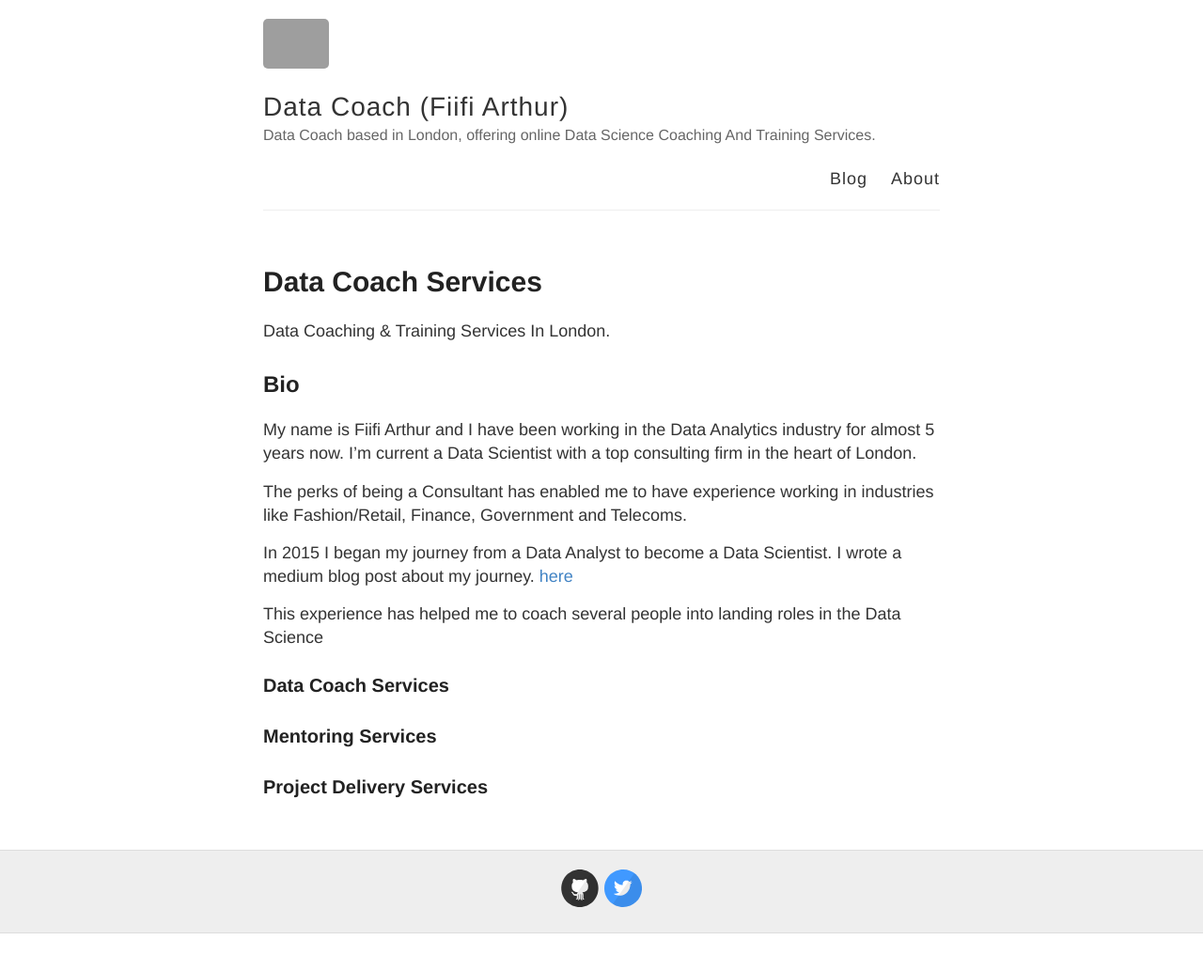
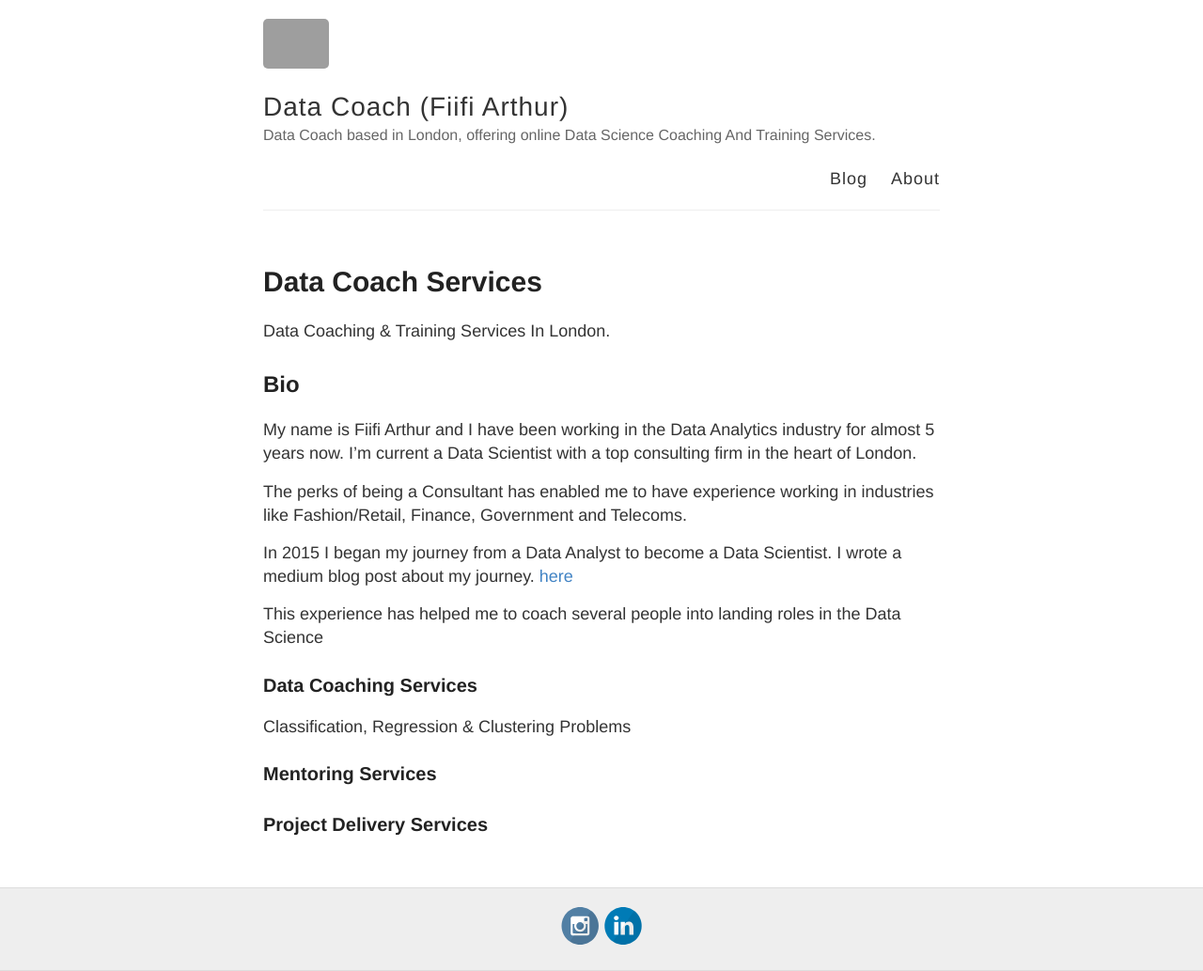
Before and after one commit to Fiifi2015/Fiifi2015.github.io, a Jekyll site: the page built from _posts/2014-3-3-Hello-World.md, in a window 1280 px wide. Shown: the whole page at 94% size. Built offline with Jekyll 4.4.1, drawn with Linux system fonts in a browser that asks for light colours; before the commit the page ends 993 px from its top, so only the background shows below that; part of the change alters nothing that is shown; grey boxes are pictures that could not be loaded.

Commit message:
more chnages

```diff
--- a/_config.yml
+++ b/_config.yml
@@ -27,12 +27,12 @@ footer-links:
   email:
   facebook:
   flickr:
-  github: barryclark/jekyll-now
-  instagram:
-  linkedin:
+  github:
+  instagram: https://www.instagram.com/data_coach/
+  linkedin: https://www.linkedin.com/in/fiifi-arthur-50639167/
   pinterest:
   rss: # just type anything here for a working RSS icon
-  twitter: jekyllrb
+  twitter:
   stackoverflow: # your stackoverflow profile, e.g. "users/50476/bart-kiers"
   youtube: # channel/<your_long_string> or user/<user-name>
   googleplus: # anything in your profile username that comes after plus.google.com/
--- a/_posts/2014-3-3-Hello-World.md
+++ b/_posts/2014-3-3-Hello-World.md
@@ -16,8 +16,10 @@ In 2015 I began my journey from a Data Analyst to become a Data Scientist. I wro
  This experience has helped me to coach several people into landing roles in the Data Science
 
 
+### Data Coaching Services
 
-### Data Coach Services
+
+Classification, Regression & Clustering Problems
 
 
 ### Mentoring Services
```
